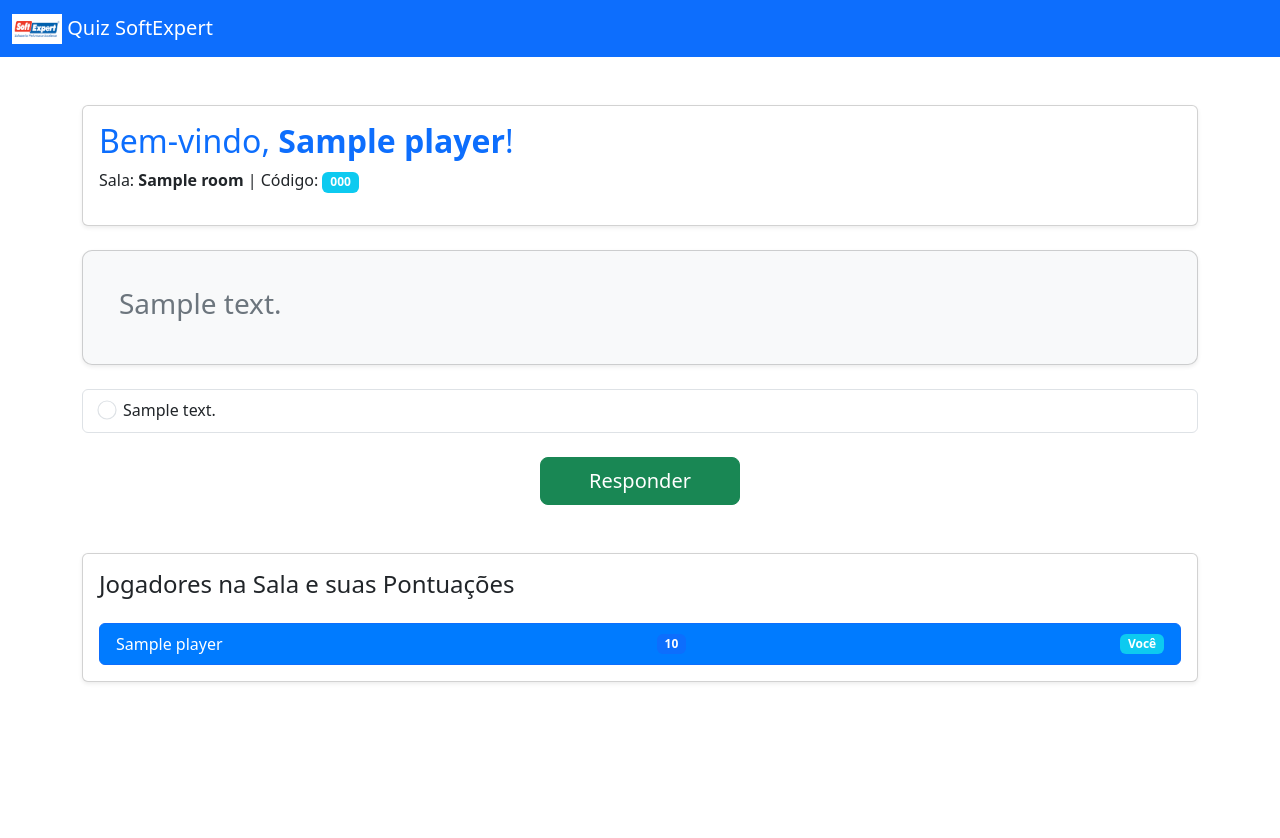
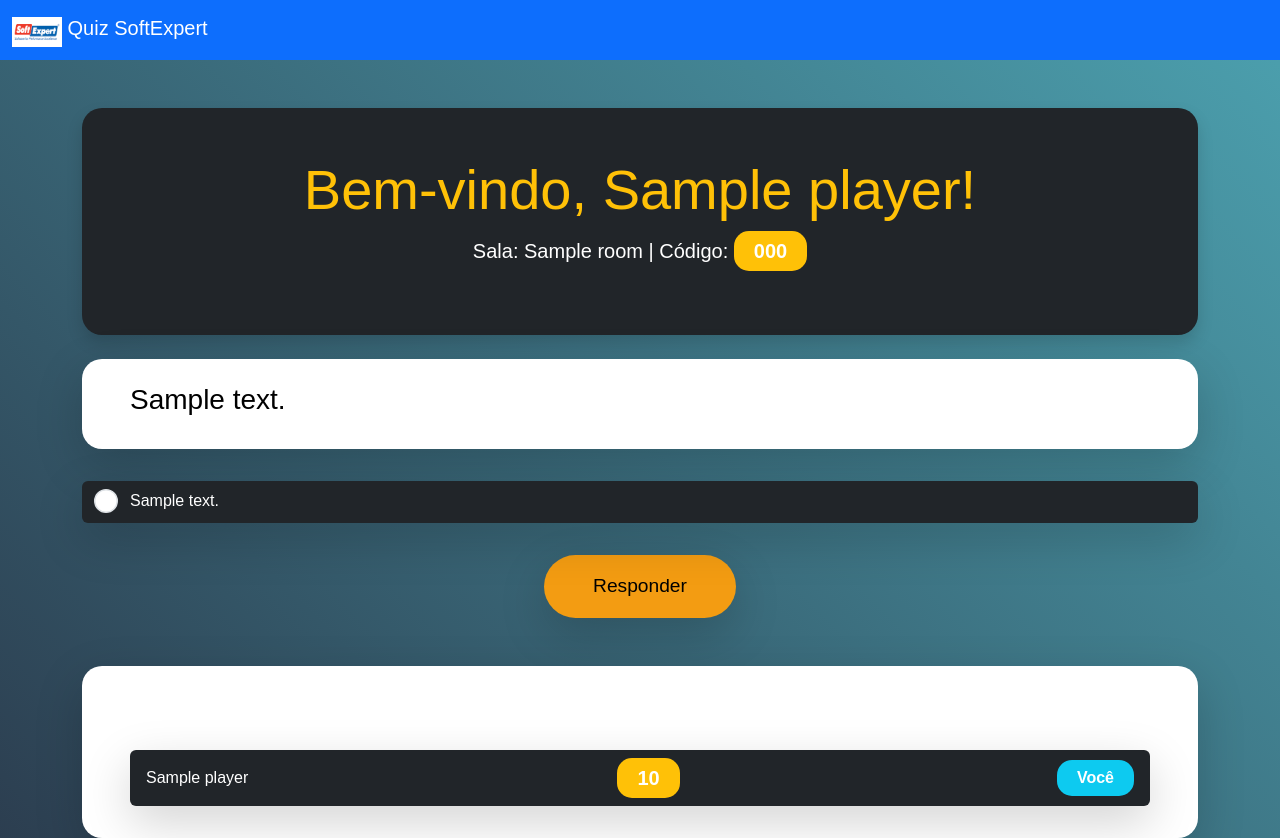
Before and after one commit to MateusLinhares-Dev/Quiz, a Django app: page /quiz/sala/000/jogador/1 in a window 1280 px wide. Before the commit the page ends 683 px from the top, so only its background shows below. Run offline with Django 5.2, Linux system fonts and the light colour scheme; tables that the repository leaves empty hold one stand-in row (values such as "Sample post").

Commit message:
melhoria de interface,logica de perguntas e respostas corretas adicionado

```diff
--- a/room/views.py
+++ b/room/views.py
@@ -32,6 +32,7 @@ def room_detail(request, code, id_player):
 
     # Controle do índice da pergunta atual
     current_question_index = request.session.get('current_question_index', 0)
+
 
     # Se houver perguntas
     if current_question_index < len(questions):
@@ -75,11 +76,15 @@ def room_detail(request, code, id_player):
     # Coletar pontuações de todos os jogadores
     players_scores = {player.id: player.points for player in players}
 
+    # retornar perguntas e respostas
+    score = Scoring.objects.filter(user=current_player)
+
     return render(request, 'room_detail.html', {
         'room': room,
         'players': players,
         'response': responses,
         'question': question,
+        'score_question':score,
         'current_player': current_player,
         'players_scores': players_scores
     })
--- /dev/null
+++ b/static/css/style.css
@@ -0,0 +1,39 @@
+body {
+    background: linear-gradient(45deg, #2c3e50, #4ca1af);
+    font-family: 'Poppins', sans-serif;
+}
+.card {
+    border-radius: 20px;
+}
+.btn-warning {
+    background-color: #f39c12;
+    border-color: transparent;
+    font-size: 1.2rem;
+    transition: transform 0.3s ease-in-out, background-color 0.3s ease-in-out;
+}
+.btn-warning:hover {
+    background-color: #e67e22;
+    transform: scale(1.05);
+}
+.list-group-item {
+    border: none;
+}
+.form-check-input {
+    transform: scale(1.5);
+}
+.badge {
+    padding: 10px 20px;
+    border-radius: 15px;
+}
+.option-item {
+    cursor: pointer;
+    transition: background-color 0.3s ease-in-out, transform 0.2s ease-in-out;
+}
+.option-item:hover {
+    background-color: #34495e;
+    transform: scale(1.03);
+}
+.list-group-item.active {
+    background-color: #3498db;
+    color: rgb(29, 240, 9);
+}
--- /dev/null
+++ b/static/js/main.js
@@ -0,0 +1,12 @@
+document.querySelectorAll('.option-item').forEach(item => {
+    item.addEventListener('click', () => {
+        document.querySelectorAll('.option-item').forEach(i => i.classList.remove('active'));
+        item.classList.add('active');
+    });
+});
+
+window.onload = function() {
+    document.querySelectorAll('.animate__animated').forEach(element => {
+        element.style.visibility = "visible";
+    });
+};
--- a/templates/room_detail.html
+++ b/templates/room_detail.html
@@ -1,34 +1,35 @@
 {% extends "base/base.html" %}
+{% load static %}
 
-{% block title %}Quiz - Perguntas e Respostas{% endblock title %}
+{% block title %}Quiz Interativo - Perguntas e Respostas{% endblock title %}
 
 {% block body %}
 <div class="container mt-5">
-    <!-- Exibe o nome do jogador e o código da sala -->
-    <div class="card mb-4 shadow-sm">
-        <div class="card-body">
-            <h2 class="text-primary">Bem-vindo, <strong>{{ current_player.name }}</strong>!</h2>
-            <p>Sala: <strong>{{ room.name }}</strong> | Código: <span class="badge bg-info">{{ room.code }}</span></p>
+    <!-- Tela de boas-vindas -->
+    <div class="card mb-4 shadow border-0 rounded-lg text-center bg-dark text-white animate__animated animate__zoomIn">
+        <div class="card-body py-5">
+            <h2 class="display-4 text-warning">Bem-vindo, <strong>{{ current_player.name }}</strong>!</h2>
+            <p class="lead">Sala: <strong>{{ room.name }}</strong> | Código: <span class="badge bg-warning fs-5">{{ room.code }}</span></p>
         </div>
     </div>
 
     {% if question %}
     <!-- Exibe a pergunta -->
-    <div class="question card shadow-sm mb-4">
-        <div class="card-body">
-            <h3 class="text-secondary">{{ question.text }}</h3>
+    <div class="question card shadow-lg border-0 mb-4 animate__animated animate__fadeIn bg-gradient-primary text-black">
+        <div class="card-body py-4 px-5">
+            <h3 class="text-black">{{ question.text }}</h3>
         </div>
     </div>
 
-    <!-- Exibe as opções de múltipla escolha -->
-    <form method="post" class="mb-5">
+    <!-- Exibe as opções de múltipla escolha com animação -->
+    <form method="post" class="mb-5 animate__animated animate__bounceIn">
         {% csrf_token %}
         <ul class="list-group">
             {% for answer in response %}
-            <li class="list-group-item">
+            <li class="list-group-item border-0 my-2 rounded-lg shadow-lg bg-dark text-white option-item">
                 <div class="form-check">
                     <input class="form-check-input" type="radio" name="answer" id="answer{{ answer.id }}" value="{{ answer.id }}">
-                    <label class="form-check-label" for="answer{{ answer.id }}">
+                    <label class="form-check-label ms-2" for="answer{{ answer.id }}">
                         {{ answer.text }}
                     </label>
                 </div>
@@ -37,29 +38,46 @@
         </ul>
 
         <div class="text-center mt-4">
-            <button type="submit" class="btn btn-success btn-lg px-5">Responder</button>
+            <button type="submit" class="btn btn-warning btn-lg px-5 py-3 shadow-lg rounded-pill animate__animated animate__tada">Responder</button>
         </div>
     </form>
     {% else %}
-    <div class="alert alert-info" role="alert">
-        Você já respondeu todas as perguntas!
-        <form method="get" class="mb-5" action="{% url 'inicio' %}">
-            <button type="submit" class="btn btn-success btn-lg px-5">Voltar</button>
-        </form>
+    <div class="alert alert-warning p-4 rounded-lg shadow-lg text-center animate__animated animate__flipInX">
+        <h4 class="alert-heading mb-3">Parabéns, você respondeu todas as perguntas!</h4>
+        <p class="lead">Aqui estão as perguntas que você acertou:</p>
+    </div>
+    <div class="card shadow-lg border-0 bg-gradient-success">
+        <div class="card-body py-4 px-5">
+            <ul class="list-group">
+                {% for sc in score_question %}
+                <li class="list-group-item d-flex justify-content-between align-items-center my-2 shadow-lg rounded-lg bg-dark text-white {% if sc.correct %}border-success{% else %}border-danger{% endif %}">
+                    <div>
+                        <strong class="d-block">Pergunta:</strong> {{ sc.question.text }}
+                        <strong class="d-block mt-2">Sua resposta:</strong> {{ sc.response.text }}
+                    </div>
+                    <span class="badge {% if sc.correct %}bg-success text-white{% else %}bg-danger{% endif %} fs-5 shadow-lg">{{ sc.correct|yesno:"Correto,Errado" }}</span>
+                </li>
+                {% endfor %}
+            </ul>
+        </div>
+    </div>
+
+    <div class="text-center mt-5">
+        <a href="{% url 'inicio' %}" class="btn btn-warning btn-lg px-5 py-3 shadow-lg rounded-pill">Voltar</a>
     </div>
     {% endif %}
 
     <!-- Exibe os jogadores e suas pontuações -->
-    <div class="card shadow-sm">
-        <div class="card-body">
-            <h4 class="mb-4">Jogadores na Sala e suas Pontuações</h4>
+    <div class="card mt-5 shadow-lg border-0 bg-gradient-info text-white">
+        <div class="card-body py-4 px-5">
+            <h4 class="mb-4 text-center">Jogadores na Sala e suas Pontuações</h4>
             <ul class="list-group">
                 {% for player in players %}
-                <li class="list-group-item d-flex justify-content-between align-items-center {% if player.id == current_player.id %}active{% endif %}">
-                    {{ player.name }}
-                    <span class="badge bg-primary">{{ player.points }}</span> <!-- Exibe a pontuação do jogador -->
+                <li class="list-group-item d-flex justify-content-between align-items-center my-2 shadow-lg rounded-lg bg-dark text-white {% if player.id == current_player.id %}bg-primary text-white{% endif %}">
+                    <div>{{ player.name }}</div>
+                    <span class="badge bg-warning fs-5">{{ player.points }}</span>
                     {% if player.id == current_player.id %}
-                    <span class="badge bg-info">Você</span>
+                    <span class="badge bg-info fs-6 ms-2">Você</span>
                     {% endif %}
                 </li>
                 {% endfor %}
@@ -68,28 +86,7 @@
     </div>
 </div>
 
-<style>
-    .question {
-        background-color: #f8f9fa;
-        padding: 20px;
-        border-radius: 10px;
-    }
+<link href="{% static "/css/style.css" %}" rel="stylesheet">
+<script src="{% static "/js/main.js" %}"></script>
 
-    .form-check-input {
-        transform: scale(1.2);
-    }
-
-    .list-group-item.active {
-        background-color: #007bff;
-        color: white;
-    }
-
-    .btn-lg {
-        transition: background-color 0.3s ease-in-out;
-    }
-
-    .btn-lg:hover {
-        background-color: #28a745;
-    }
-</style>
 {% endblock body %}
```
Also changed, not shown: static/css/index.css (added, +31 -0 lines), templates/index.html (+10 -8 lines).
